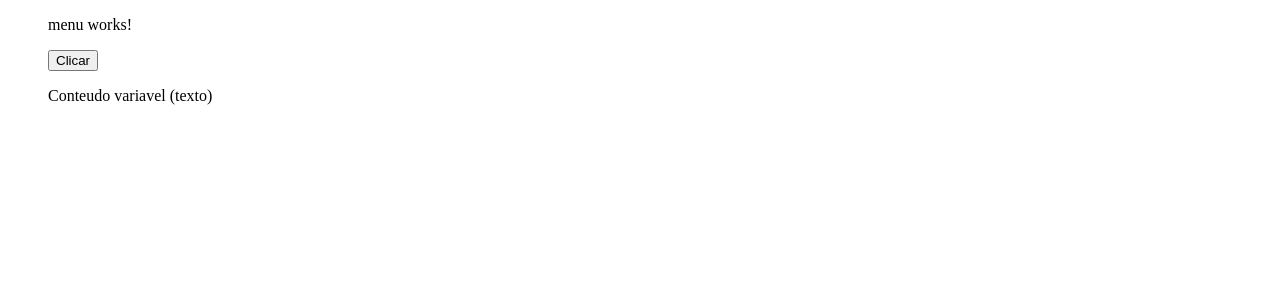
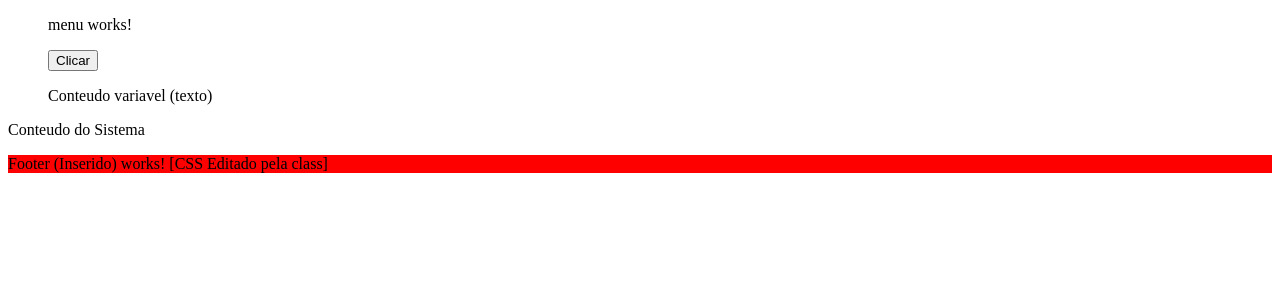
Before and after one commit to lmayan/CursoAngular7Udemy, an Angular app: page / in a window 1280 px wide. Shown: the top 300 px of the page. Built offline with nearby package versions, Linux system fonts and the light colour scheme.

Commit message:
Component Footer created

```diff
--- a/src/app/app.component.html
+++ b/src/app/app.component.html
@@ -1 +1,5 @@
 <menu></menu>
+<div>
+  Conteudo do Sistema
+</div>
+<footer></footer>
--- a/src/app/app.module.ts
+++ b/src/app/app.module.ts
@@ -3,11 +3,13 @@ import { BrowserModule } from '@angular/platform-browser';
 
 import { AppComponent } from './app.component';
 import { MenuComponent } from './components/menu/menu.component';
+import { FooterComponent } from './components/footer/footer.component';
 
 @NgModule({
   declarations: [
     AppComponent,
-    MenuComponent
+    MenuComponent,
+    FooterComponent
   ],
   imports: [
     BrowserModule
--- /dev/null
+++ b/src/app/components/footer/footer.component.css
@@ -0,0 +1,3 @@
+.footer{
+    background: red;
+}
--- /dev/null
+++ b/src/app/components/footer/footer.component.html
@@ -0,0 +1 @@
+<p class="footer">Footer (Inserido) works! [CSS Editado pela class]</p>
--- /dev/null
+++ b/src/app/components/footer/footer.component.ts
@@ -0,0 +1,15 @@
+import { Component, OnInit } from '@angular/core';
+
+@Component({
+  selector: 'footer',
+  templateUrl: './footer.component.html',
+  styleUrls: ['./footer.component.css']
+})
+export class FooterComponent implements OnInit {
+
+  constructor() { }
+
+  ngOnInit(): void {
+  }
+
+}
```
Also changed, not shown: 1 other file (tests, documents, lock files or other folders).
